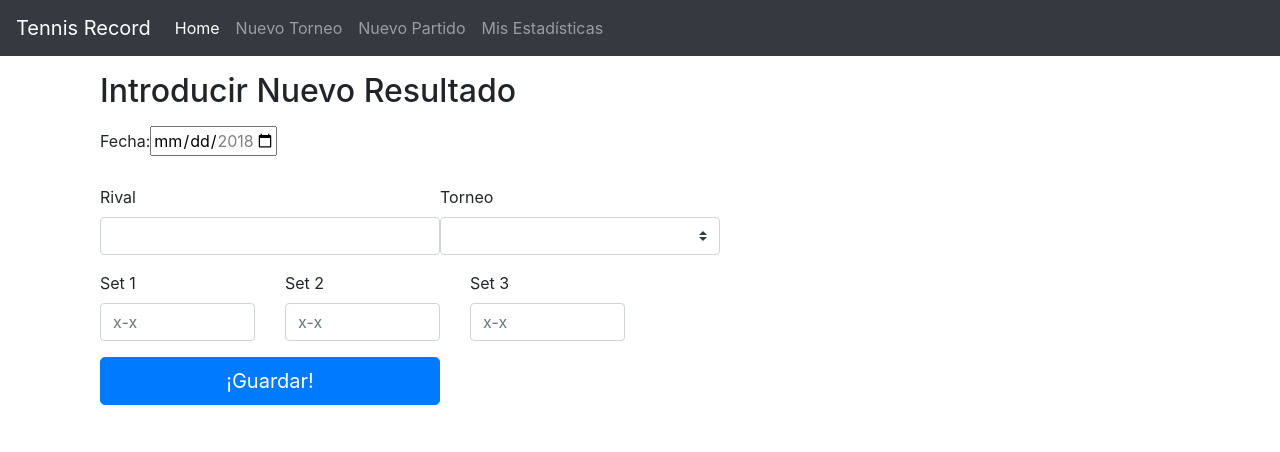
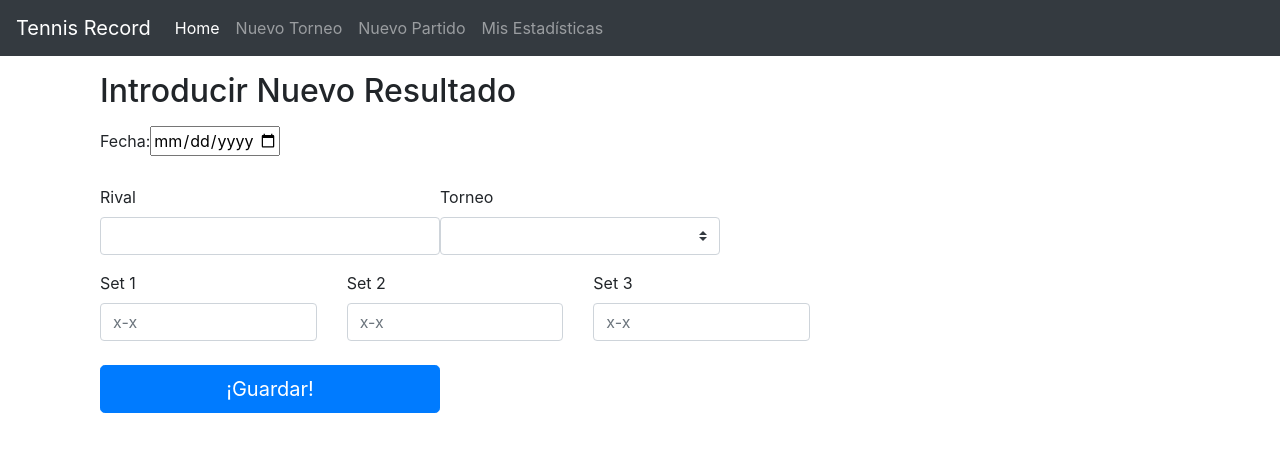
Before and after one commit to JParzival/Tennis_Record_Angular, an Angular app: page /nuevoPartido in a window 1280 px wide. Shown: the top 452 px of the page. Built offline with nearby package versions, Linux system fonts and the light colour scheme.

Commit message:
Se introduce correctamente un torneo. Se distingue entre entrada directa y a través de crear torneo

```diff
--- a/src/app/introducir-partido/introducir-partido.component.html
+++ b/src/app/introducir-partido/introducir-partido.component.html
@@ -25,7 +25,7 @@
 
                 <input [(ngModel)]="fechaPartido" type="date" id="start" name="trip-start"
                 value="2018-07-22"
-                min="2018-01-01" max="2018-12-31">
+                min="2018-01-01" max="2020-12-31">
                 <br>
                 <br>
 
@@ -37,24 +37,25 @@
                 </div>
 
                 <div class="row">
-                <div id="torneo" class="col-xs-4 mb-3">
-                  <label for="torneo">Torneo</label>
-                  <select [(ngModel)]="nombreTorneo" class="custom-select d-block w-100" id="torneo" required>
-                    <option>X Torneo Ciudad de Salamanca</option>
-                  </select>
+                  <div id="torneo" class="col-xs-6 mb-6">
+                    <label for="torneo">Torneo</label>
+                    <select [(ngModel)]="nombreTorneo" class="custom-select d-block w-100" id="torneo" required>
+                      <option>X Torneo Ciudad de Salamanca</option>
+                      <option>III Torneo de Ciudad Rodrigo</option>
+                    </select>
+                  </div>
                 </div>
-
-                </div>
-                <div class="col-md-3 mb-3">
+                <br>
+                <div class="col-md-4 mb-4">
                   <label for="Set1">Set 1</label>
                   <input [(ngModel)]="r1" type="text" class="form-control" id="Set1" placeholder="x-x" required>
                 </div>
-                <div class="col-md-3 mb-3">
+                <div class="col-md-4 mb-4">
                     <label for="Set2">Set 2</label>
                     <input [(ngModel)]="r2" type="text" class="form-control" id="Set2" placeholder="x-x" required>
 
                   </div>
-                  <div class="col-md-3 mb-3">
+                  <div class="col-md-4 mb-4">
                     <label for="Set3">Set 3</label>
                     <input [(ngModel)]="r3" type="text" class="form-control" id="Set3" placeholder="x-x">
                   </div>
--- a/src/app/introducir-partido/introducir-partido.component.ts
+++ b/src/app/introducir-partido/introducir-partido.component.ts
@@ -25,10 +25,31 @@ export class IntroducirPartidoComponent implements OnInit
 
   dataAMedias = Torneo;
 
+  torneos = [];
+
   constructor(private router: Router,
               private partidosService: PartidosService)
   {
     partidosService.obtenerDataAMedias();
+
+    if(partidosService.allData.length == 0)
+    {
+      partidosService.obtenerPartidosPorHttp().subscribe(
+        (data: any) =>
+        {
+          this.torneos = data;
+
+          partidosService.allData = this.torneos;
+          console.log(partidosService.allData);
+        }
+      );
+    }
+    else
+    {
+      this.torneos = partidosService.allData;
+      console.log(partidosService.allData);
+    }
+
   }
 
   ngOnInit()
@@ -59,6 +80,13 @@ export class IntroducirPartidoComponent implements OnInit
     allData =  this.partidosService.obtenerAllData();
 
     let torneo: Torneo = this.partidosService.obtenerDataAMedias();
+
+    if (!torneo)
+    {
+      console.log("No hay torneo a medias, has entrado directamente a introducir resultado");
+    }
+    else
+    {
       torneo.rondasTorneo = [];
 
       switch(torneo.participantesTorneo)
@@ -85,5 +113,8 @@ export class IntroducirPartidoComponent implements OnInit
 
       this.partidosService.allData.push(torneo);
     }
+    }
+
+
 
 }
```
Lines whose indentation alone changed are shown as unchanged.
